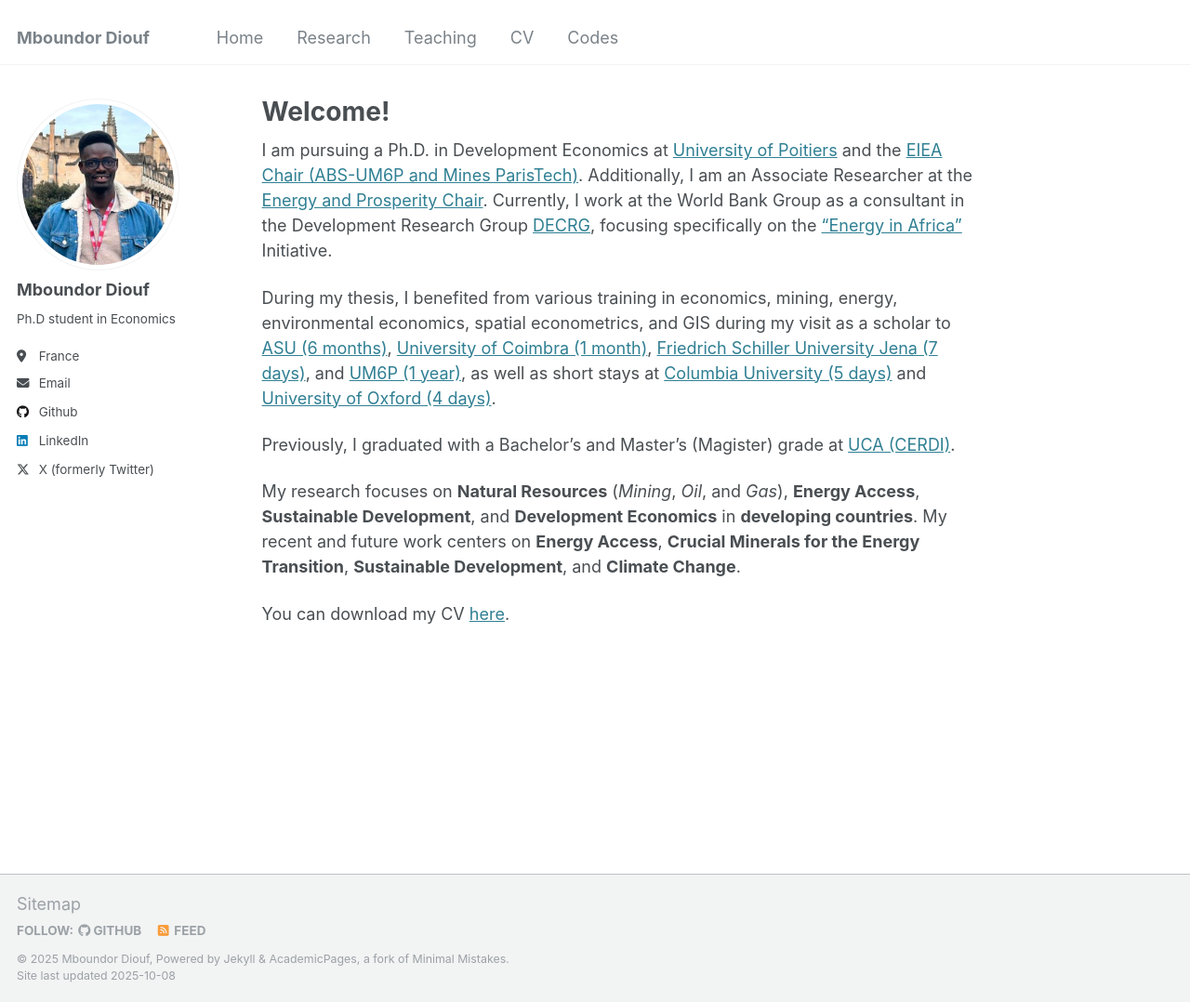
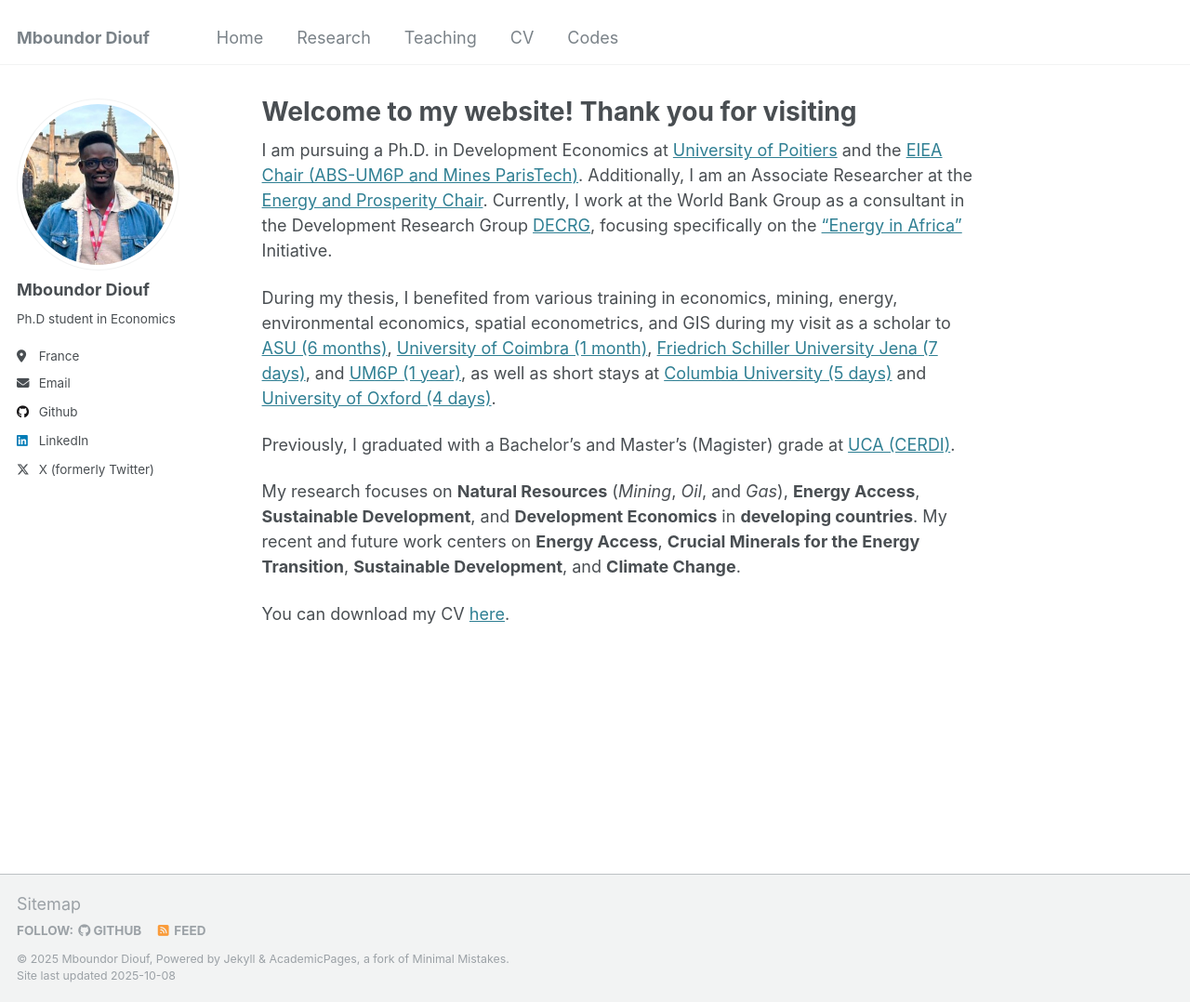
Before and after one commit to mboundordiouf/mboundordiouf.github.io, a Jekyll site: the page built from _pages/about.md, in a window 1280 px wide and 1078 px high. Shown: the whole window at 93% size. Built offline with Jekyll 4.4.1, drawn with Linux system fonts in a browser that asks for light colours.

Commit message:
Update about.md

```diff
--- a/_pages/about.md
+++ b/_pages/about.md
@@ -1,6 +1,6 @@
 ---
 permalink: /
-title: "Welcome!"
+title: "Welcome to my website! Thank you for visiting"
 excerpt: "Home"
 author_profile: true
 redirect_from:
```
